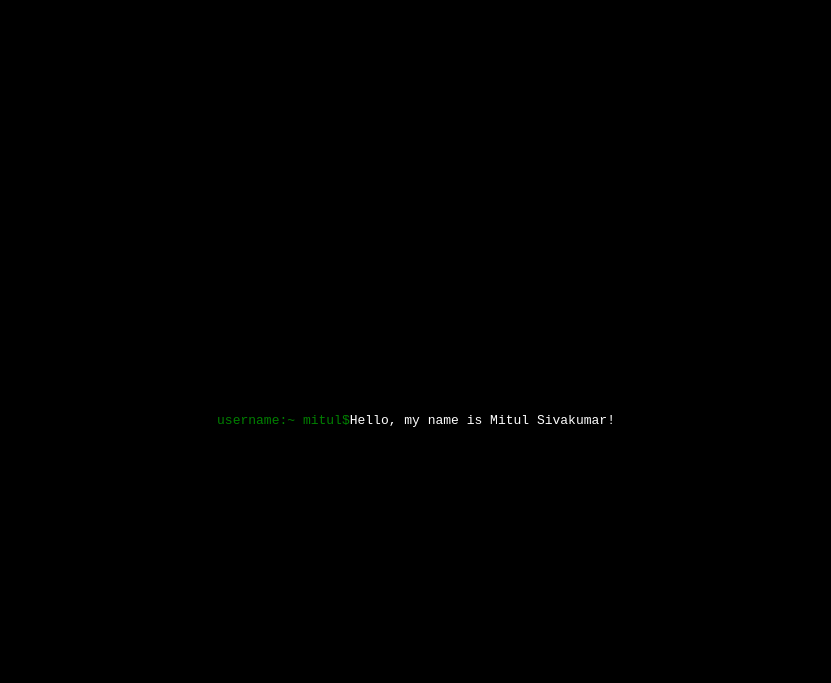
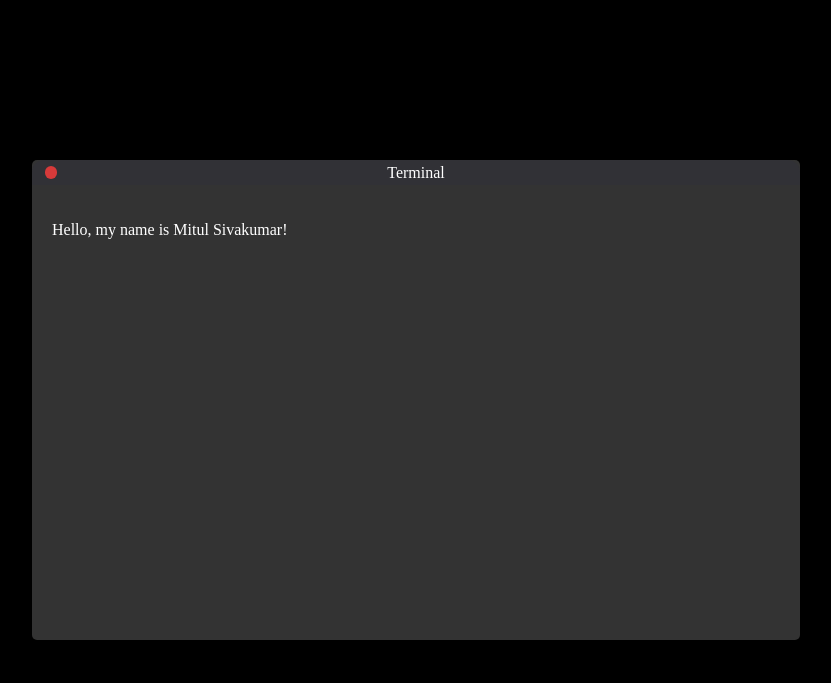
Before and after one commit to ksmitul/about, a plain HTML site: page index.html in a window 1280 px wide. Shown: the whole page, without its empty margins (224-1055 px from the left). Drawn offline with Linux system fonts and the light colour scheme.

Commit message:
add css terminal-2

```diff
--- a/index.html
+++ b/index.html
@@ -3,22 +3,20 @@
 <head>
     <meta charset="UTF-8">
     <meta name="viewport" content="width=device-width, initial-scale=1.0">
-    <title>Terminal</title>
+    <title>Mac Terminal</title>
     <link rel="stylesheet" href="styles.css">
-    <style>
-        body {
-            font-family: monospace;
-            background-color: black;
-            color: white;
-            padding: 20px;
-        }
-        .prompt {
-            color: green;
-        }
-    </style>
 </head>
 <body>
-    <div class="prompt">username:~ mitul$</div>
-    <p>Hello, my name is Mitul Sivakumar!</p>
+    <div class="terminal-container">
+        <div class="terminal-window">
+            <div class="title-bar">
+                <div class="red-button"></div>
+                <div class="title">Terminal</div>
+            </div>
+            <div class="terminal-body">
+                <p>Hello, my name is Mitul Sivakumar!</p>
+            </div>
+        </div>
+    </div>
 </body>
 </html>
--- a/styles.css
+++ b/styles.css
@@ -9,7 +9,7 @@ body {
 }
 
 .terminal-container {
-    width: 80%;
+    width: 60%;
     height: 60%;
     background-color: black;
     display: flex;
@@ -22,48 +22,35 @@ body {
     border-radius: 5px;
     width: 100%;
     height: 100%;
-    box-shadow: 0 4px 8px rgba(0, 0, 0, 0.3);
-    font-family: Menlo, monospace;
-    overflow: hidden;
 }
 
 .title-bar {
-    background-color: #444;
-    display: flex;
-    align-items: center;
-    height: 40px;
+    background-color: #313136;
+    height: 25px;
+    border-radius: 12px 12px 0 0;
+    font-size: 1em;
+    text-align: center;
+    line-height: 25px;
+    position: relative;
 }
 
-.title-bar .button {
-    width: 12px;
-    height: 12px;
+.red-button {
+    background-color: #d63a3a;
+    height: 12.5px;
+    width: 12.5px;
     border-radius: 50%;
-    margin: 0 8px;
+    position: absolute;
+    left: 12.5px;
+    top: 6px;
 }
 
-.title-bar .button.close {
-    background-color: #ff5f56;
-}
-
-.title-bar .button.minimize {
-    background-color: #ffbd2e;
-}
-
-.title-bar .button.maximize {
-    background-color: #27c93f;
-}
-
-.title-bar .title {
-    flex-grow: 1;
-    text-align: center;
+.title {
     color: white;
 }
 
-.terminal-content {
+.terminal-body {
     padding: 20px;
     color: white;
+    overflow: auto;
+    height: calc(100% - 25px);
 }
-
-.prompt {
-    color: #33ff33; /* Green color */
-}
```
